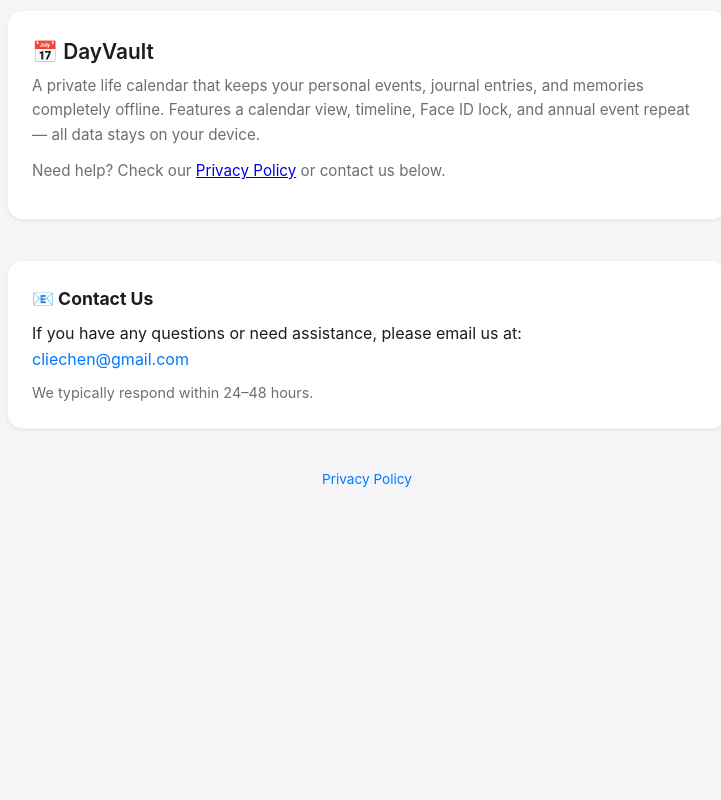
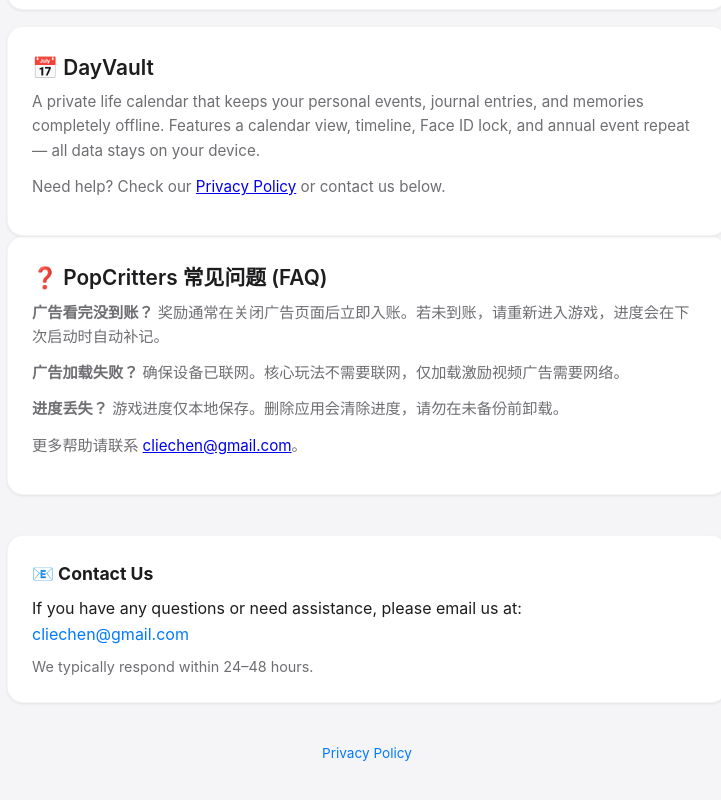
Before and after one commit to cliechen/app-support, a plain HTML site: page docs/index.html in a window 1280 px wide. Shown: the part 1978-2778 px from the top of the page, without its empty margins (273-994 px from the left). Before the commit the page ends 2508 px from the top, so only its background shows below. Drawn offline with Linux system fonts and the light colour scheme.

Commit message:
Reorder apps and add PopCritters FAQ

```diff
--- a/docs/index.html
+++ b/docs/index.html
@@ -69,17 +69,17 @@
         <p class="subtitle">Get help with our iOS apps</p>
 
         <div class="app-list">
+
+<div class="app-card">
+                <h2>🐾 PopCritters</h2>
+                <p>A SwiftUI + SpriteKit casual puzzle game for iOS 16+. Clear connected groups of matching critters, build score combos, complete level objectives, and collect stars across a 100-level campaign. Features boosters, achievements, and a Daily Hub with seeded puzzles. Free to play with rewarded video ads; an internet connection is required to load ads, while core gameplay works offline.</p>
+                <p>Need help? Check our <a href="privacy">Privacy Policy</a> or contact us below.</p>
+            </div>
             <div class="app-card">
                 <h2>🧾 TabCaddy: Tip &amp; Bill Splitter</h2>
                 <p>A fast, frictionless dining bill splitter and tip calculator designed for modern dining. Split checks fairly with itemized drinker isolation (Sober Shield), auto-gratuity detection, junk fee exclusion, birthday VIP absorption, and 1-tap Venmo settlement breakdowns. Penny-perfect math with zero rounding drift. Free with non-intrusive smart ads.</p>
                 <p>Need help? Check our <a href="privacy">Privacy Policy</a> or contact us below.</p>
-                <div class="app-card">
-                <h2>🐾 PopCritters</h2>
-                <p>A SwiftUI + SpriteKit casual puzzle game for iOS 16+. Clear connected groups of matching critters, build score combos, complete level objectives, and collect stars across a 100-level campaign. Features boosters, achievements, and a Daily Hub with seeded puzzles. Free to play with rewarded video ads; an internet connection is required to load ads, while core gameplay works offline.</p>
-                <p>Need help? Check our <a href="privacy">Privacy Policy</a> or contact us below.</p>
-            </div>
-
-        </div>
+                        </div>
 
             <div class="app-card">
                 <h2>☕ CremaShuffle</h2>
@@ -124,6 +124,15 @@
             </div>
         </div>
 
+
+        <div class="app-card">
+            <h2>❓ PopCritters 常见问题 (FAQ)</h2>
+            <p><strong>广告看完没到账？</strong> 奖励通常在关闭广告页面后立即入账。若未到账，请重新进入游戏，进度会在下次启动时自动补记。</p>
+            <p><strong>广告加载失败？</strong> 确保设备已联网。核心玩法不需要联网，仅加载激励视频广告需要网络。</p>
+            <p><strong>进度丢失？</strong> 游戏进度仅本地保存。删除应用会清除进度，请勿在未备份前卸载。</p>
+            <p>更多帮助请联系 <a href="mailto:cliechen@gmail.com">cliechen@gmail.com</a>。</p>
+        </div>
+
 <div class="contact">
             <h3>📧 Contact Us</h3>
             <p>If you have any questions or need assistance, please email us at:<br>
```
